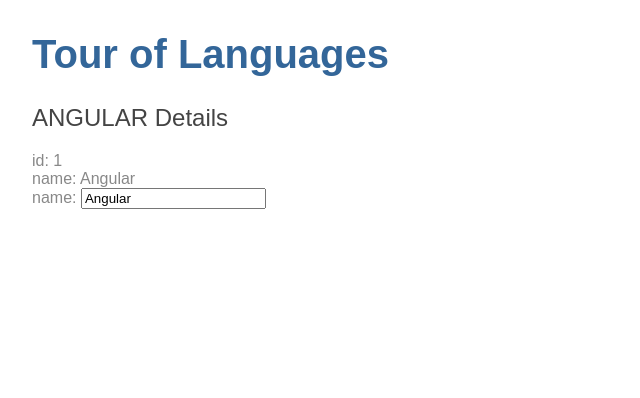
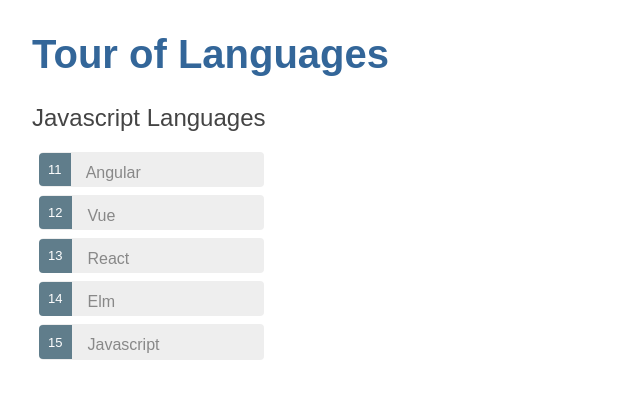
Before and after one commit to matheusabr/angular-lang-tut, an Angular app: page /languages in a window 1280 px wide. Shown: the top 398 px of the page, without its empty margins (0-640 px from the left). Built offline with nearby package versions, Linux system fonts and the light colour scheme.

Commit message:
style(languages): list and select item

```diff
--- a/src/app/languages/languages.component.css
+++ b/src/app/languages/languages.component.css
@@ -0,0 +1,47 @@
+.selected {
+  background-color: #CFD8DC !important;
+  color: white;
+}
+.language {
+  margin: 0 0 2em 0;
+  list-style-type: none;
+  padding: 0;
+  width: 15em;
+}
+.language li {
+  cursor: pointer;
+  position: relative;
+  left: 0;
+  background-color: #EEE;
+  margin: .5em;
+  padding: .3em 0;
+  height: 1.6em;
+  border-radius: 4px;
+}
+.language li.selected:hover {
+  background-color: #BBD8DC !important;
+  color: white;
+}
+.language li:hover {
+  color: #607D8B;
+  background-color: #DDD;
+  left: .1em;
+}
+.language .text {
+  position: relative;
+  top: -3px;
+}
+.language .badge {
+  display: inline-block;
+  font-size: small;
+  color: white;
+  padding: 0.8em 0.7em 0 0.7em;
+  background-color: #607D8B;
+  line-height: 1em;
+  position: relative;
+  left: -1px;
+  top: -4px;
+  height: 1.8em;
+  margin-right: .8em;
+  border-radius: 4px 0 0 4px;
+}
--- a/src/app/languages/languages.component.html
+++ b/src/app/languages/languages.component.html
@@ -1,9 +1,20 @@
-<h2>{{ language.name | uppercase }} Details</h2>
-<div><span>id: </span>{{ language.id }}</div>
-<div><span>name: </span>{{ language.name }}</div>
+<h2>Javascript Languages</h2>
+<ul class="language">
+  <li *ngFor="let language of languages"
+    [class.selected]="language === selectedLanguage"
+    (click)="onSelect(language)">
+    <span class="badge">{{ language.id }}</span> {{ language.name }}
+  </li>
+</ul>
 
-<div>
-    <label>name:
-      <input [(ngModel)]="language.name" placeholder="name">
-    </label>
+<div *ngIf="selectedLanguage">
+  <h2>{{ selectedLanguage.name | uppercase }} Details</h2>
+  <div><span>id: </span>{{ selectedLanguage.id }}</div>
+  <div><span>name: </span>{{ selectedLanguage.name }}</div>
+
+  <div>
+      <label>name:
+        <input [(ngModel)]="selectedLanguage.name" placeholder="name">
+      </label>
+  </div>
 </div>
--- a/src/app/languages/languages.component.ts
+++ b/src/app/languages/languages.component.ts
@@ -1,6 +1,8 @@
 import { Component, OnInit } from '@angular/core';
 
-import { Language } from '../language';
+import { Language } from '../models/language.model';
+import { LANGUAGES } from '../mocks/language.mock';
+
 
 @Component({
   selector: 'app-languages',
@@ -8,14 +10,16 @@
   styleUrls: ['./languages.component.css']
 })
 export class LanguagesComponent implements OnInit {
-  language: Language = {
-    id:       1,
-    name:     'Angular',
-  };
+  languages: Language[] = LANGUAGES;
+  selectedLanguage: Language;
 
   constructor() { }
 
   ngOnInit() {
   }
 
+  onSelect(language: Language): void {
+    this.selectedLanguage = language;
+  }
+
 }
```
